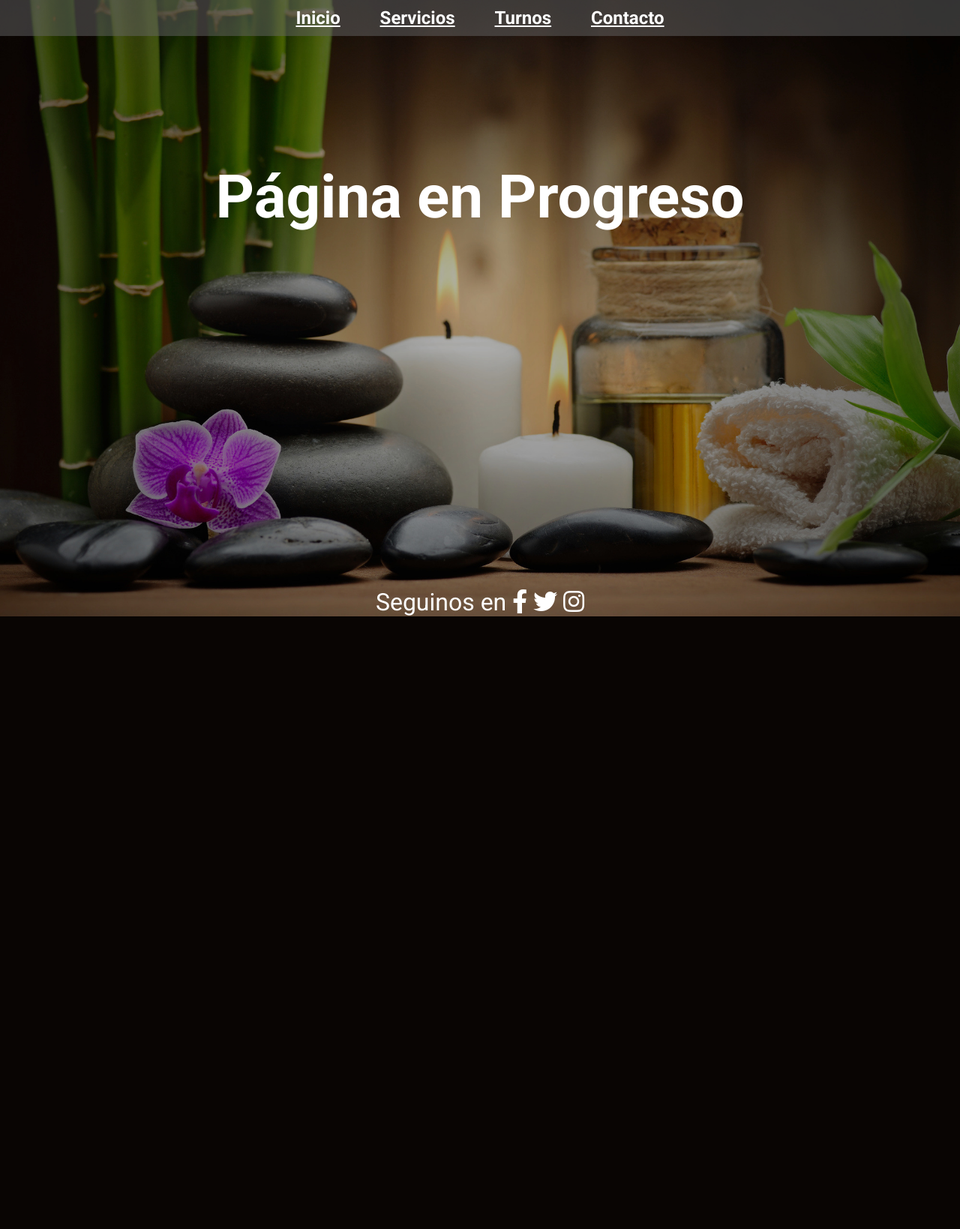
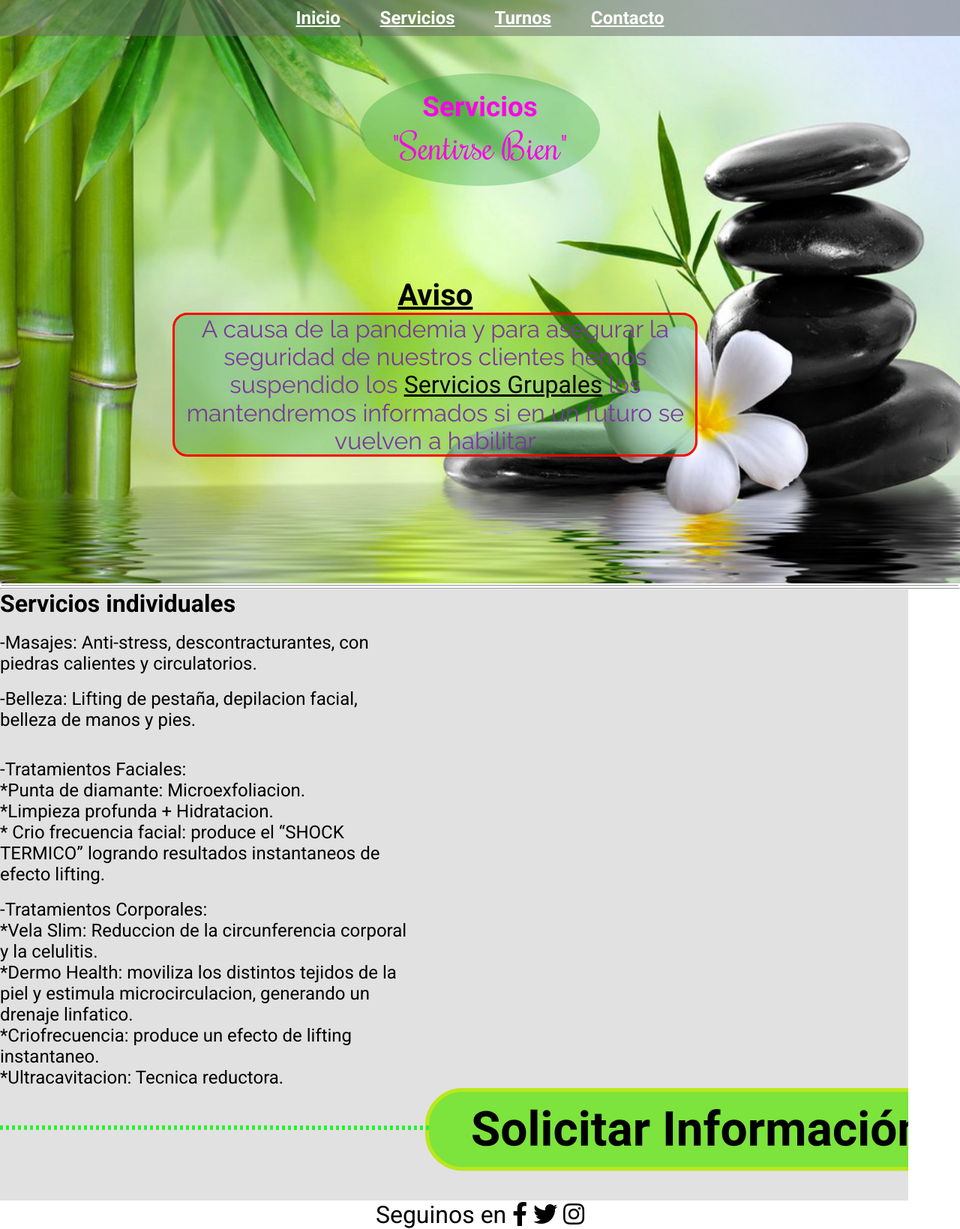
Before and after one commit to erickvaernet/Spa-Sentirse-Bien, a PHP site: page /servicios.html in a window 1280 px wide. Shown: the whole page at 75% size. Before the commit the page ends 822 px from the top, so only its background shows below. Run offline with PHP 8.4, Linux system fonts and the light colour scheme.

Commit message:
servicios

```diff
--- a/spa-sentirse-bien/css/style.css
+++ b/spa-sentirse-bien/css/style.css
@@ -1,6 +1,7 @@
 /*Fuentes*/
 @import url("https://fonts.googleapis.com/css2?family=Roboto:wght@400;700&display=swap");
 @import url("https://fonts.googleapis.com/css2?family=Rochester&display=swap");
+@import url("https://fonts.googleapis.com/css2?family=Raleway:ital,wght@0,400;1,300&display=swap");
 /*Genreal*/
 * {
   margin: 0;
@@ -18,7 +19,16 @@
 }
 
 .fondo-inicio {
-  background-image: url("../img/fondos-opc/fondo-spa.jpg");
+  background-image: url("../img/fondos-opc/fondo-spa2.jpg");
+}
+
+.fondo-servicios {
+  background-image: url("../img/fondos-opc/fondo-servicios.jpg");
+}
+
+.contenedor-serv-ind .servicios-individuales p, .contenedor-serv-ind .servicios-individuales dl dt, .contenedor-serv-ind .servicios-individuales dl dd {
+  font-size: 1.5rem;
+  color: black;
 }
 
 header {
@@ -63,22 +73,24 @@ header nav ul {
 
 main {
   text-align: center;
+  /*INDEX*/
+  /*SERVICIOS*/
+}
+
+main h1 {
+  color: #FA03E6;
+}
+
+main h1 .sentirse-bien {
+  color: #FA03E6;
+  font-family: "Rochester";
+  font-weight: 400;
 }
 
 main .presentacion {
   max-width: 50%;
   margin: 50px auto;
   font-size: 2rem;
-}
-
-main .presentacion h1 {
-  color: #FA03E6;
-}
-
-main .presentacion h1 span {
-  color: #FA03E6;
-  font-family: "Rochester";
-  font-weight: 400;
 }
 
 main .presentacion p {
@@ -142,6 +154,116 @@ main .protocolo .contenido ul li {
   font-weight: 400;
 }
 
+main .contenedor-h1-servicios {
+  background-color: rgba(31, 153, 43, 0.31);
+  border-radius: 50%;
+  width: 320px;
+  height: 150px;
+  margin: 50px auto;
+  display: -webkit-box;
+  display: -ms-flexbox;
+  display: flex;
+  -webkit-box-pack: center;
+      -ms-flex-pack: center;
+          justify-content: center;
+  -webkit-box-align: center;
+      -ms-flex-align: center;
+          align-items: center;
+}
+
+main .contenedor-h1-servicios h1 {
+  display: -webkit-box;
+  display: -ms-flexbox;
+  display: flex;
+  -webkit-box-orient: vertical;
+  -webkit-box-direction: normal;
+      -ms-flex-direction: column;
+          flex-direction: column;
+}
+
+main .contenedor-h1-servicios h1 .titulo-servicios {
+  color: #FA03E6;
+  font-size: 2.3rem;
+}
+
+main .contenedor-h1-servicios h1 .sentirse-bien {
+  font-size: 3rem;
+}
+
+main .caja-servicios-banner {
+  width: 100%;
+  height: 60vh;
+  position: relative;
+}
+
+main .caja-servicios-banner .contenedor-aviso-adv {
+  width: 600px;
+  position: absolute;
+  top: 15%;
+  left: 18%;
+}
+
+main .caja-servicios-banner .contenedor-aviso-adv h3 {
+  color: black;
+  font-weight: 700;
+  font-size: 2.5rem;
+  text-decoration: underline;
+  width: 700px;
+}
+
+main .caja-servicios-banner .contenedor-aviso-adv p {
+  background-color: rgba(31, 153, 43, 0.31);
+  border-radius: 20px;
+  border-style: solid;
+  border-color: red;
+  font-family: "Raleway";
+  font-size: 2rem;
+  font-weight: 400;
+  color: #7C379C;
+  width: 700px;
+}
+
+main .caja-servicios-banner .contenedor-aviso-adv p span {
+  color: black;
+  text-decoration: underline;
+}
+
+.contenedor-serv-ind {
+  display: -webkit-box;
+  display: -ms-flexbox;
+  display: flex;
+  -ms-flex-wrap: wrap;
+      flex-wrap: wrap;
+}
+
+.contenedor-serv-ind .servicios-individuales {
+  background-color: rgba(196, 196, 196, 0.5);
+  font-family: "Raleway";
+}
+
+.contenedor-serv-ind .servicios-individuales .servicios-individuales-txt {
+  max-width: 45%;
+}
+
+.contenedor-serv-ind .servicios-individuales h2 {
+  color: black;
+  font-size: 2rem;
+}
+
+.contenedor-serv-ind .img-serv-ind {
+  background-image: url("../img/servicios/masajes-spa.jpg");
+  width: 45%;
+}
+
+.contenedor-serv-ind .boton-servicios-indiv {
+  background-repeat: no-repeat;
+  height: 150px;
+}
+
+.boton-servicios-indiv {
+  background-image: url("../img/servicios/boton-info.svg");
+}
+
 footer {
   text-align: center;
 }
@@ -149,4 +271,12 @@ footer {
 footer .redes {
   font-size: 2rem;
 }
+
+footer .servicios {
+  color: black;
+}
+
+footer .servicios i {
+  color: black;
+}
 /*# sourceMappingURL=style.css.map */
--- a/spa-sentirse-bien/index.html
+++ b/spa-sentirse-bien/index.html
@@ -23,7 +23,7 @@
         </header>
         <main>
             <div class="presentacion">
-                <h1>SPA <span class="titulo">"Sentirse Bien"</span></h1>
+                <h1>SPA <span class="sentirse-bien">"Sentirse Bien"</span></h1>
                 <p>
                     Buscamos atraer la atención de nuestros clientes
                     a traves de experiencias en la seducción de los
--- a/spa-sentirse-bien/scss/_footer.scss
+++ b/spa-sentirse-bien/scss/_footer.scss
@@ -3,5 +3,11 @@ footer{
     .redes{
         font-size: 2rem;
     }
+    .servicios{
+        color: black;
+        i{
+            color: black;
+        }
+    }
 
 }
--- a/spa-sentirse-bien/scss/_general.scss
+++ b/spa-sentirse-bien/scss/_general.scss
@@ -1,6 +1,8 @@
 /*Fuentes*/
 @import url('https://fonts.googleapis.com/css2?family=Roboto:wght@400;700&display=swap');
 @import url('https://fonts.googleapis.com/css2?family=Rochester&display=swap');
+@import url('https://fonts.googleapis.com/css2?family=Raleway:ital,wght@0,400;1,300&display=swap');
+
 
 /*Genreal*/
 *{
@@ -17,4 +19,5 @@
     background-size: cover;
 }
 
-.fondo-inicio{background-image: url("../img/fondos-opc/fondo-spa.jpg");}
+.fondo-inicio{background-image: url("../img/fondos-opc/fondo-spa2.jpg");}
+.fondo-servicios{background-image: url("../img/fondos-opc/fondo-servicios.jpg");}
--- a/spa-sentirse-bien/scss/_main.scss
+++ b/spa-sentirse-bien/scss/_main.scss
@@ -1,6 +1,16 @@
 main{
     text-align: center;
 
+    /*INDEX*/
+
+    h1{
+        color: $color-titulo;
+        .sentirse-bien{
+            color: $color-titulo;
+            font-family: "Rochester";
+            font-weight: 400;
+        }
+    }
 
     .presentacion{
         max-width: 50%;
@@ -8,14 +18,6 @@ main{
 
         font-size: 2rem;
 
-        h1{
-            color: $color-titulo;
-            span{
-                color: $color-titulo;
-                font-family: "Rochester";
-                font-weight: 400;
-            }
-        }
 
         p{
             font-family: "Rochester";
@@ -68,4 +70,70 @@ main{
             }
         }
     }
+
+    /*SERVICIOS*/
+    .contenedor-h1-servicios{
+
+        background-color: rgba(31, 153, 43, 0.31);;
+        border-radius: 50%;
+        width: 320px;
+        height: 150px;
+        margin: 50px auto;
+
+        display: flex;
+        justify-content: center;
+        align-items: center;
+
+        h1{
+            display: flex;
+            flex-direction: column;
+
+            .titulo-servicios{
+                color: $color-titulo;
+                font-size: 2.3rem;
+            }
+            .sentirse-bien{
+                font-size: 3rem;
+            }
+
+        }
+    }
+
+    .caja-servicios-banner
+    {
+        width: 100%;
+        height: 60vh;
+        position: relative;
+        .contenedor-aviso-adv
+        {
+            width: 600px;
+            position: absolute;
+            top:15%;
+            left: 18%;
+
+            h3{
+                color: black;
+                font-weight: 700;
+                font-size: 2.5rem;
+                text-decoration: underline;
+                width: 700px;
+            }
+            p{
+                background-color:rgba(31, 153, 43, 0.31);
+                border-radius: 20px;
+                border-style: solid;
+                border-color: red;
+                font-family: "Raleway";
+                font-size: 2rem;
+                font-weight: 400;
+                color:#7C379C;
+                span{
+                    color: black;
+                    text-decoration: underline;
+                }
+                width: 700px;
+            }
+        }
+    }
+
 }
--- /dev/null
+++ b/spa-sentirse-bien/scss/_servicios-individuales.scss
@@ -0,0 +1,43 @@
+
+
+.contenedor-serv-ind{
+    display: flex;
+    flex-wrap: wrap;
+
+
+    .servicios-individuales{
+
+        background-color: rgba($color: #C4C4C4, $alpha: 0.5);
+        font-family: "Raleway";
+        .servicios-individuales-txt{
+            max-width: 45%;
+        }
+        h2{
+            color:black;
+            font-size: 2rem;
+        }
+        p{
+            @extend %p-serv;
+        }
+        dl{
+            dt{
+                @extend %p-serv;
+            }
+            dd{
+                @extend %p-serv;
+            }
+        }
+    }
+    .img-serv-ind{
+        background-image: url("../img/servicios/masajes-spa.jpg");
+        width: 45%;
+    }
+    .boton-servicios-indiv{
+        background-repeat: no-repeat;
+        height: 150px;
+    }
+}
+
+.boton-servicios-indiv{
+    background-image: url("../img/servicios/boton-info.svg");
+}
--- a/spa-sentirse-bien/scss/_variables.scss
+++ b/spa-sentirse-bien/scss/_variables.scss
@@ -1,3 +1,8 @@
 
 $color-titulo:#FA03E6;
 $fuente-secundaria:"Rochester";
+
+%p-serv{
+    font-size: 1.5rem;
+    color: black;
+}
--- a/spa-sentirse-bien/scss/style.scss
+++ b/spa-sentirse-bien/scss/style.scss
@@ -2,4 +2,5 @@
 @import "variables";
 @import "header";
 @import "main";
+@import "servicios-individuales";
 @import "footer";
--- a/spa-sentirse-bien/servicios.html
+++ b/spa-sentirse-bien/servicios.html
@@ -1,20 +1,24 @@
 <!DOCTYPE html>
 <html lang="es">
+
 <head>
     <meta charset="UTF-8">
     <meta http-equiv="X-UA-Compatible" content="IE=edge">
     <meta name="viewport" content="width=device-width, initial-scale=1.0">
     <title>Spa-Sentirse-Bien</title>
     <link rel="shortcut icon" href="./img/iconos/loto.png" type="image/x-icon">
-    <link rel="stylesheet" href="https://cdnjs.cloudflare.com/ajax/libs/font-awesome/5.15.4/css/all.min.css" integrity="sha512-1ycn6IcaQQ40/MKBW2W4Rhis/DbILU74C1vSrLJxCq57o941Ym01SwNsOMqvEBFlcgUa6xLiPY/NS5R+E6ztJQ==" crossorigin="anonymous" referrerpolicy="no-referrer" />
+    <link rel="stylesheet" href="https://cdnjs.cloudflare.com/ajax/libs/font-awesome/5.15.4/css/all.min.css"
+        integrity="sha512-1ycn6IcaQQ40/MKBW2W4Rhis/DbILU74C1vSrLJxCq57o941Ym01SwNsOMqvEBFlcgUa6xLiPY/NS5R+E6ztJQ=="
+        crossorigin="anonymous" referrerpolicy="no-referrer" />
     <link rel="stylesheet" href="./css/style.css">
 </head>
+
 <body>
-    <div class="fondo fondo-inicio">
+    <div class="fondo fondo-servicios">
         <header>
             <nav>
                 <ul>
-                    <li><a href="./index.html">Inicio</a</li>
+                    <li><a href="./index.html">Inicio</a< /li>
                     <li><a href="./servicios.html">Servicios</a></li>
                     <li><a href="./contacto.html">Turnos</a></li>
                     <li><a href="./turnos.html">Contacto</a></li>
@@ -22,16 +26,72 @@
             </nav>
         </header>
         <main>
-            <p style="font-size: 5rem; font-weight: 700; margin:21vh auto; height: 50vh;">Página en Progreso</p>
+            <div class="contenedor-h1-servicios">
+                <h1>
+                    <span class="titulo-servicios">Servicios</span>
+                    <span class="sentirse-bien">"Sentirse Bien"</span>
+                </h1>
+            </div>
+            <div class="caja-servicios-banner">
+                <div class="contenedor-aviso-adv">
+                    <h3>Aviso</h3>
+                    <div class="contenedor-aviso">
+                        <p>
+                            A causa de la pandemia y para asegurar la seguridad de nuestros clientes hemos suspendido
+                            los
+                            <span>Servicios Grupales</span> los mantendremos informados si en un futuro se vuelven a
+                            habilitar
+                        </p>
+                    </div>
+                </div>
+            </div>
         </main>
-        <footer>
-            <div class="redes">
-                Seguinos en
-                <a href="https://www.facebook.com/Spa-Sentirse-Bien" target="_blank"><i class="fab fa-facebook-f"></i></a>
-                <a href="https://www.twitter.com/Spa-Sentirse-Bien" target="_blank"><i class="fab fa-twitter"></i></a>
-                <a href="https://www.instagram.com/Spa-Sentirse-Bien" target="_blank"><i class="fab fa-instagram"></i></a>
+    </div>
+    <hr style="margin: 2px;"> <!-- pasar a css -->
+    <hr>
+    <div class="contenedor-serv-ind">
+
+        <div class="servicios-individuales">
+            <div class="servicios-individuales-txt">
+                <h2>Servicios individuales</h2><br>
+                <p>-Masajes: Anti-stress, descontracturantes, con piedras calientes y circulatorios.</p><br>
+                <p>-Belleza: Lifting de pestaña, depilacion facial, belleza de manos y pies.</p><br>
+                <dl>
+                    <br>
+
+                    <dt>-Tratamientos Faciales:</dt>
+                    <dd>*Punta de diamante: Microexfoliacion.</dd>
+                    <dd>*Limpieza profunda + Hidratacion.</dd>
+                    <dd>* Crio frecuencia facial: produce el “SHOCK TERMICO”
+                    logrando resultados instantaneos de efecto lifting.</dd>
+
+                    <br>
+
+                    <dt>-Tratamientos Corporales:</dt>
+                    <dd>*Vela Slim: Reduccion de la circunferencia corporal y la
+                    celulitis.</dd>
+                    <dd>*Dermo Health: moviliza los distintos tejidos de la piel y
+                        estimula microcirculacion, generando un drenaje linfatico.</dd>
+                    <dd>*Criofrecuencia:  produce un efecto de lifting instantaneo.</dd>
+                    <dd>*Ultracavitacion: Tecnica reductora.</dd>
+
+                </dl>
             </div>
-        </footer>
+            <div class="img-serv-ind"></div>
+            <a href=".formulario-servicios.html">
+                <div class="boton-servicios-indiv"></div>
+            </a>
+        </div>
+
     </div>
+    <footer>
+        <div class="redes servicios">
+            Seguinos en
+            <a href="https://www.facebook.com/Spa-Sentirse-Bien" target="_blank"><i class="fab fa-facebook-f"></i></a>
+            <a href="https://www.twitter.com/Spa-Sentirse-Bien" target="_blank"><i class="fab fa-twitter"></i></a>
+            <a href="https://www.instagram.com/Spa-Sentirse-Bien" target="_blank"><i class="fab fa-instagram"></i></a>
+        </div>
+    </footer>
 </body>
+
 </html>
```
Also changed, not shown: spa-sentirse-bien/img/fondo-home.jpg (deleted), spa-sentirse-bien/img/fondo-servicios.png (deleted), spa-sentirse-bien/img/fondos-opc/fondo-servicios.jpg (added), spa-sentirse-bien/img/servicios/boton-info.svg (added), spa-sentirse-bien/img/servicios/masajes-spa.jpg (added), 1 other file.
